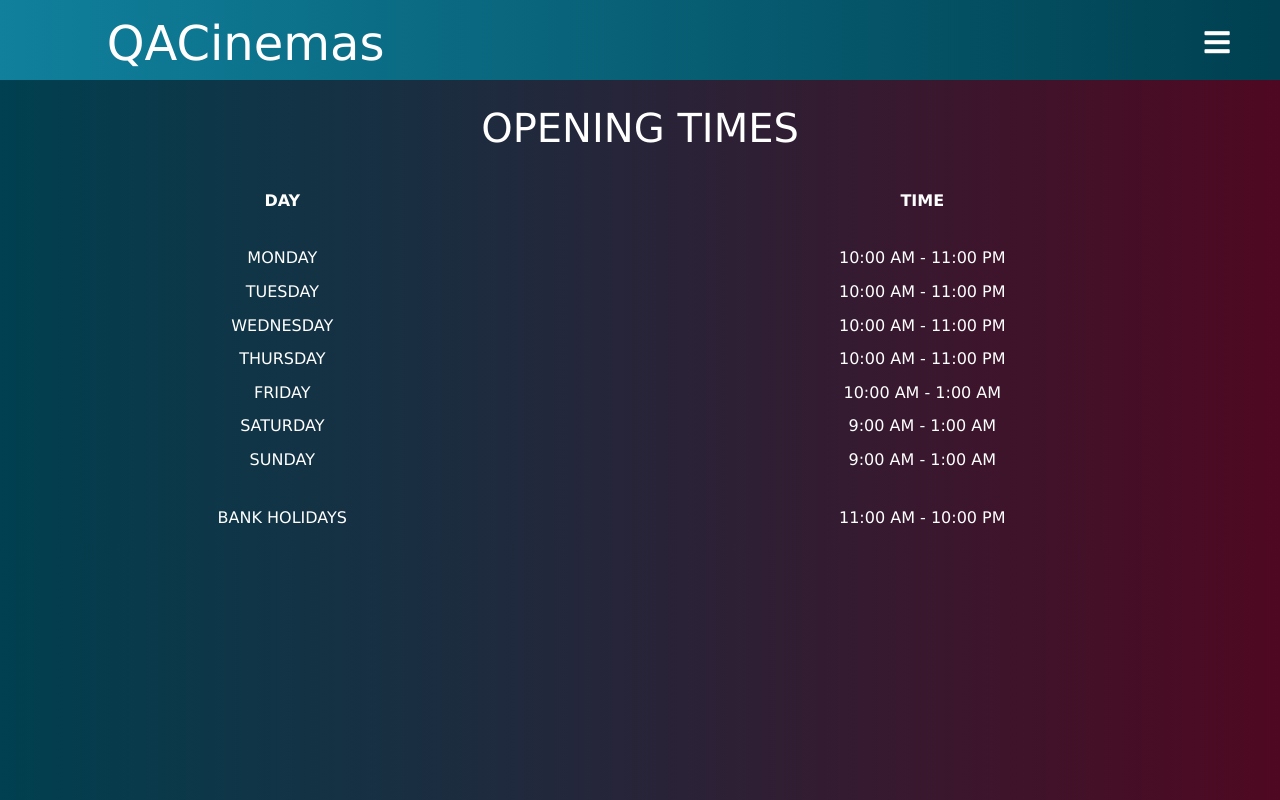
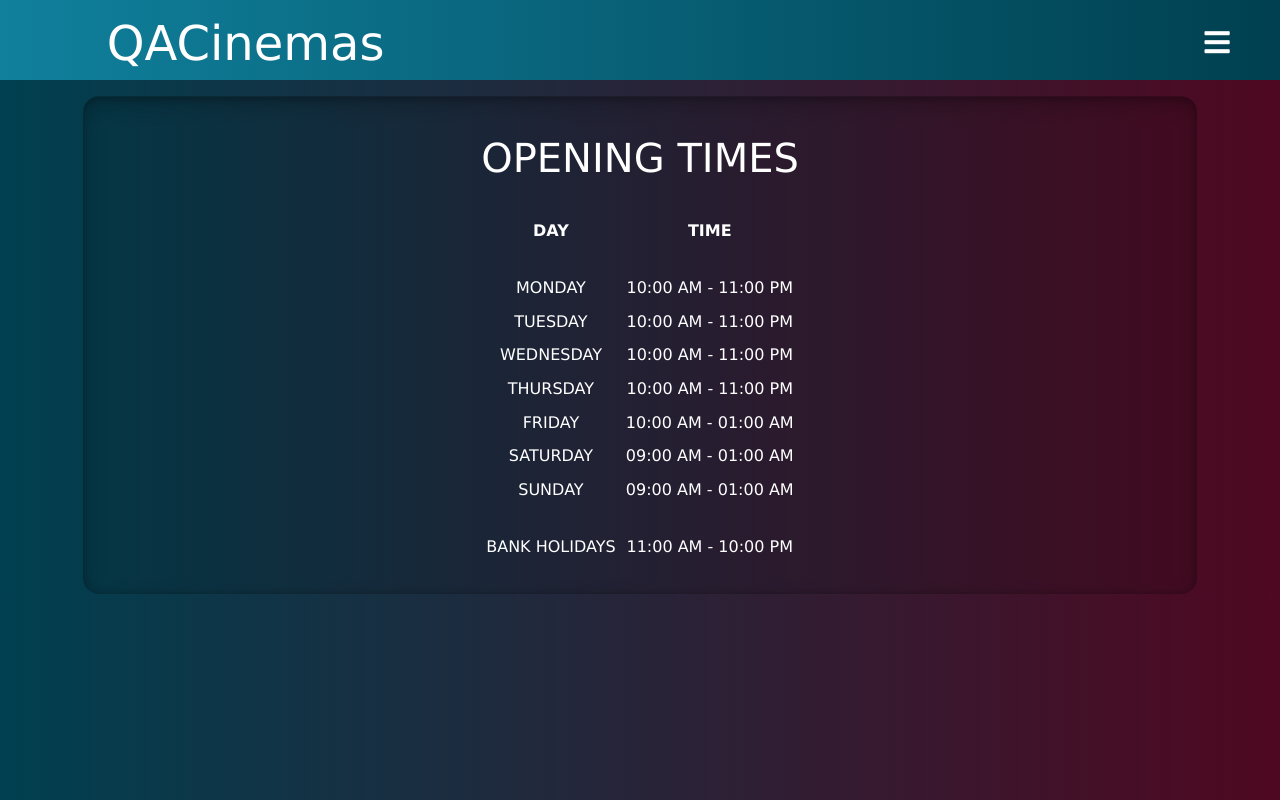
Before and after one commit to JLLQA/QAC, a React (Create React App) app in the folder Cinema/qac/: page /openings in a window 1280 px wide. Built offline with nearby package versions, Linux system fonts and the light colour scheme.

Commit message:
hotfix JL: CSS stylings + minor fixes

```diff
--- a/Cinema/qac/src/App.css
+++ b/Cinema/qac/src/App.css
@@ -8,6 +8,21 @@ body {
   padding: 0;
   font-family: Verdana, Geneva, Tahoma, sans-serif;
 }
+
+#dropped-box {
+  margin-top: 1em;
+  display: flex;
+  justify-content: center;
+  background-color: rgba(0, 0, 0, .1);
+  border: solid rgba(0, 0, 0, .15);
+  border-width: 1px 0;
+  border-radius: 1em;
+  box-shadow: inset 0 0.5em 1.5em rgb(0 0 0 / 20%), inset 0 0.125em 0.5em rgb(0 0 0 / 25%);
+  width: 87%;
+  padding: 1vw;
+}
+
+/* Navbar start */
 
 .navbar-items {
   background: linear-gradient(to right, #10809C, #004050);
@@ -111,11 +126,29 @@ body {
   }
 }
 
+/* Navbar end */
+/* Carousel start */
+
+.d-block {
+  width: 100%;
+  height: 100%;
+}
+
+.carousel-item.active {
+  width: 100%;
+  height: 100%;
+  margin-right: -100%;
+}
+
+/* Carousel end */
+/* Listings start */
+
 img {
   width: 16vw;
   height: 24vw;
   border-radius: 20px 20px 20px 20px;
-}
+} */
+
 
 #img-grid {
   margin-top: 1em;
@@ -164,17 +197,28 @@ img {
   text-align: center;
 }
 
-/* modal */
 
-.modal-body {
-  overflow-y: auto;
-  max-height: 25vw;
+.container {
+  background-color: lightblue;
+  border-radius: 20px;
 }
 
-.container{
-  background-color: lightblue;
+.showtimes {
+  background-color: #9C8F08;
+  border-radius: 20px;
 }
 
-.showtimes{
-  background-color: #9C8F08;
+/* Listings end */
+/* Openings start */
+
+#open {
+  background-color: rgba(0, 0, 0, 0);
+  text-align: center;
+  color: white;
 }
+
+#open-table{
+  color: white;
+}
+
+/* Openings end */
--- a/Cinema/qac/src/Components/Homepage/CarouselDisplay.jsx
+++ b/Cinema/qac/src/Components/Homepage/CarouselDisplay.jsx
@@ -6,7 +6,7 @@ const CarouselDisplay = () => {
         <Carousel>
             <Carousel.Item>
                 <img
-                    className="d-block w-100"
+                    className="d-block"
                     src="https://ichef.bbci.co.uk/news/976/cpsprodpb/12B60/production/_109004667_02untitledgoosegamescreen3840x2160.png"
                     alt="First slide"
                 />
@@ -17,11 +17,10 @@ const CarouselDisplay = () => {
             </Carousel.Item>
             <Carousel.Item>
                 <img
-                    className="d-block w-100"
-                    src="https://ichef.bbci.co.uk/news/976/cpsprodpb/12B60/production/_109004667_02untitledgoosegamescreen3840x2160.png"
+                    className="d-block"
+                    src="https://cdn.mos.cms.futurecdn.net/JycrJzD5tvbGHWgjtPrRZY-1200-80.jpg"
                     alt="Second slide"
                 />
-
                 <Carousel.Caption>
                     <h3>Second slide label</h3>
                     <p>Lorem ipsum dolor sit amet, consectetur adipiscing elit.</p>
@@ -29,14 +28,24 @@ const CarouselDisplay = () => {
             </Carousel.Item>
             <Carousel.Item>
                 <img
-                    className="d-block w-100"
+                    className="d-block"
                     src="https://ichef.bbci.co.uk/news/976/cpsprodpb/12B60/production/_109004667_02untitledgoosegamescreen3840x2160.png"
                     alt="Third slide"
                 />
-
                 <Carousel.Caption>
                     <h3>Third slide label</h3>
                     <p>Praesent commodo cursus magna, vel scelerisque nisl consectetur.</p>
+                </Carousel.Caption>
+            </Carousel.Item>
+            <Carousel.Item>
+                <img
+                    className="d-block"
+                    src="https://ichef.bbci.co.uk/news/976/cpsprodpb/12B60/production/_109004667_02untitledgoosegamescreen3840x2160.png"
+                    alt="Fourth slide"
+                />
+                <Carousel.Caption>
+                    <h3>Fourth slide label</h3>
+                    <p>Lorem ipsum dolor sit amet, consectetur adipiscing elit.</p>
                 </Carousel.Caption>
             </Carousel.Item>
         </Carousel>
--- a/Cinema/qac/src/Components/Homepage/HomePage.jsx
+++ b/Cinema/qac/src/Components/Homepage/HomePage.jsx
@@ -4,8 +4,12 @@ import CarouselDisplay from "./CarouselDisplay";
 const HomePage = () => {
     return (
         <div>
-            <Navbar/>
-            <CarouselDisplay/>
+            <div>
+                <Navbar />
+            </div>
+            <div id="dropped-box" className="container-fluid">
+                <CarouselDisplay />
+            </div>
         </div>
     );
 }
--- a/Cinema/qac/src/Components/Listings/ListingDetails/ListingDetails.jsx
+++ b/Cinema/qac/src/Components/Listings/ListingDetails/ListingDetails.jsx
@@ -7,12 +7,12 @@ import Showtimes from "./Showtimes"
 
 const ListingPage = () => {
 
+    const [data, setData] = useState([]);
+    const [isLoaded, setIsLoaded] = useState(false);
+
     const { id } = useParams();
 
     var NEWURL = `http://www.omdbapi.com/?i=${id}&apikey=14ff12ef`
-
-    const [data, setData] = useState([]);
-    const [isLoaded, setIsLoaded] = useState(false);
 
     useEffect(() => {
         axios.get(NEWURL)
@@ -27,21 +27,26 @@ const ListingPage = () => {
 
     if (isLoaded) {
         return (
-            <>
+            <div>
                 <Navbar />
                 <br></br>
-                <Container>
-                    <div>
-                        <h1>{data.Title}</h1>
-                        <h2>{data.Director}</h2>
-                        <h3>{data.Actors}</h3>
-                    </div>
-                </Container>
-                <Container className = "showtimes">
-                    <Showtimes
-                        data = {data}/>
-                </Container>
-            </>
+                <div id="dropped-box" className="container-fluid">
+                    <Container>
+                        <div>
+                            <h1>{data.Title}</h1>
+                            <h3 className="directors">DIRECTORS</h3>
+                            <h4>{data.Director}</h4>
+                            <h3>ACTORS</h3>
+                            <h4>{data.Actors}</h4>
+                            <Container className="showtimes">
+                                <Showtimes data={data} />
+                            </Container>
+                            <p></p>
+                        </div>
+                    </Container>
+                    <br></br>
+                </div>
+            </div>
         );
     } else {
         return (
--- a/Cinema/qac/src/Components/Listings/ListingDisplay/Grid.jsx
+++ b/Cinema/qac/src/Components/Listings/ListingDisplay/Grid.jsx
@@ -2,9 +2,6 @@ import { useEffect, useState } from "react";
 import TableRow from "./TableRow";
 
 const Grid = ({ data }) => {
-
-    console.log(data);
-
 
     const [ready, setReady] = useState(false);
     const [objArray, setObjArray] = useState([]);
@@ -22,7 +19,7 @@ const Grid = ({ data }) => {
 
     if (ready) {
         return (
-            <div id="img-grid" className="container-fluid">
+            <div id="dropped-box" className="container-fluid">
                 <table id="img-table">
                     <thead>
                         <tr>
--- a/Cinema/qac/src/Components/OpeningTimes/OpeningTimes.jsx
+++ b/Cinema/qac/src/Components/OpeningTimes/OpeningTimes.jsx
@@ -1,5 +1,4 @@
 import Navbar from "../Navbar/Navbar";
-
 import React from 'react';
 import { Table } from 'reactstrap';
 
@@ -8,16 +7,15 @@ const OpeningTimes = () => {
 
     <div>
       <Navbar />
-
-<container align='center' >
+      <div id="dropped-box" className="container-fluid">
+        <container id = "open">
           <br/>
-            <h1  style={{ color: 'White' }}>OPENING TIMES</h1>
+          <h1>OPENING TIMES</h1>
           <br/>
-            <Table size="sm" borderless  style={{ color: 'White' }}>
+          <Table size="sm" borderless id="open-table">
             <thead>
-        <tr >
-
-          <th >DAY</th>
+              <tr>
+                <th>DAY</th>
                 <th>TIME</th>
               </tr>
             </thead>
@@ -41,15 +39,15 @@ const OpeningTimes = () => {
               </tr>
               <tr>
                 <td>FRIDAY</td>
-          <td>10:00 AM - 1:00 AM</td>
+                <td>10:00 AM - 01:00 AM</td>
               </tr>
               <tr>
                 <td>SATURDAY</td>
-          <td>9:00 AM - 1:00 AM</td>
+                <td>09:00 AM - 01:00 AM</td>
               </tr>
               <tr>
                 <td>SUNDAY</td>
-          <td>9:00 AM - 1:00 AM</td>
+                <td>09:00 AM - 01:00 AM</td>
               </tr>
               <br/>
               <tr>
@@ -58,10 +56,8 @@ const OpeningTimes = () => {
               </tr>
             </tbody>
           </Table>
-
-
-
         </container>
+      </div>
     </div>
   );
 }
```
Lines whose indentation alone changed are shown as unchanged.
